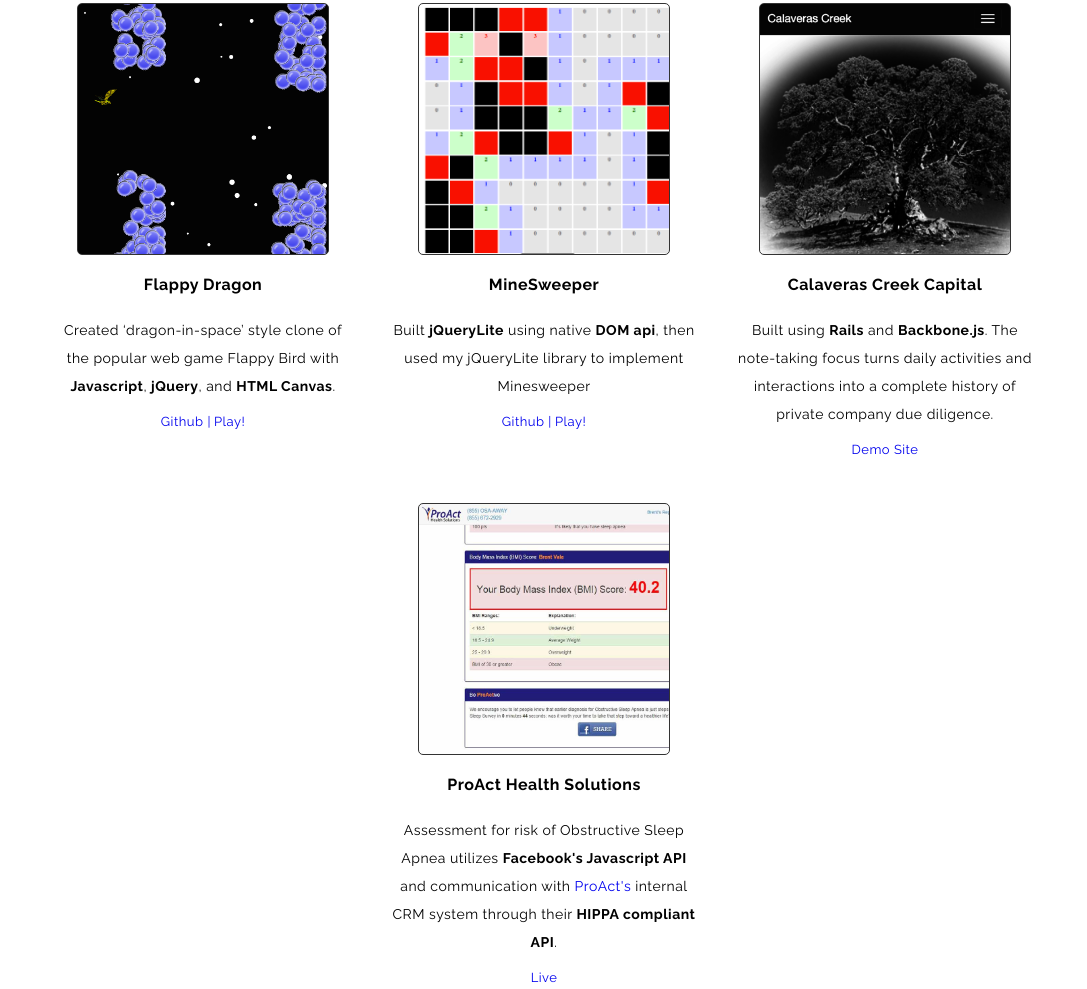
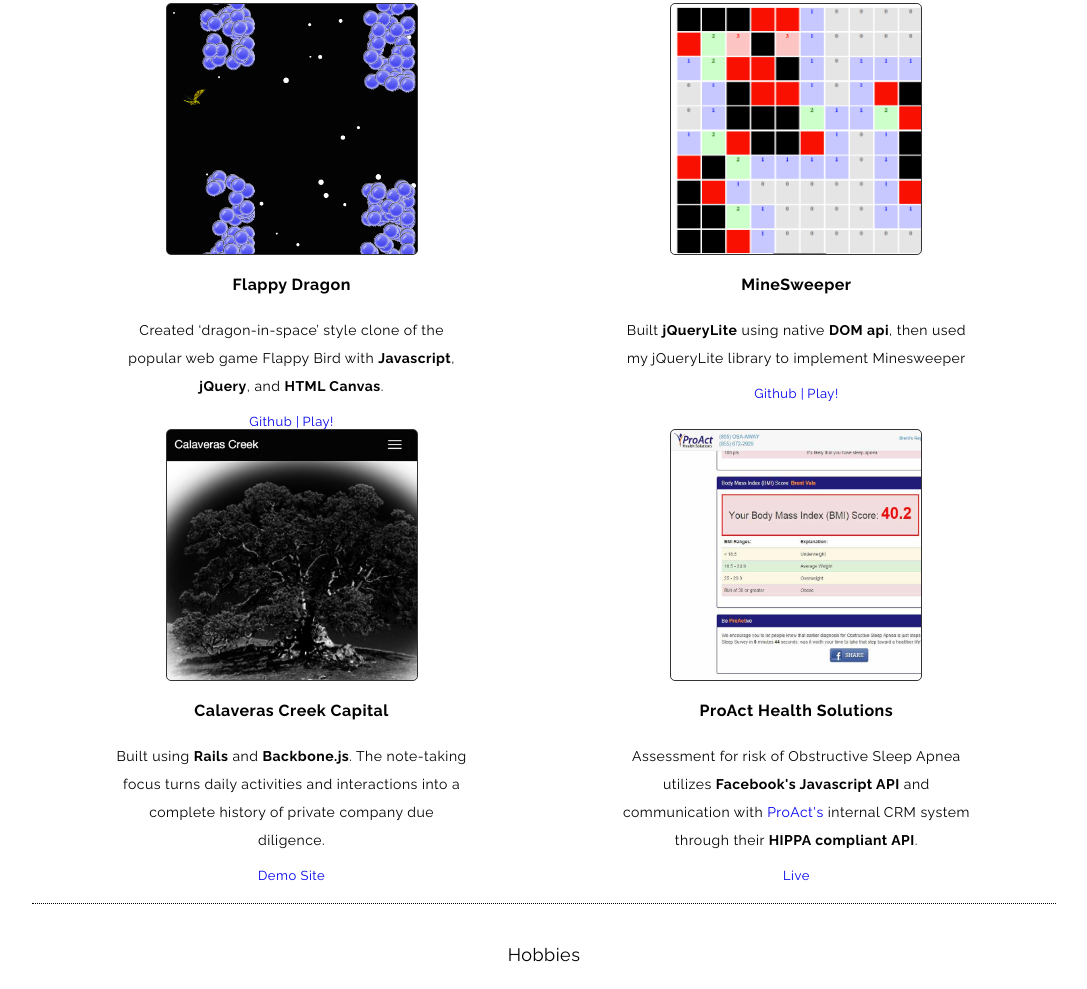
Before and after one commit to brentvale/brentvale, a plain HTML site: page index.html in a window 1280 px wide. Shown: the part 1211-2200 px from the top of the page, without its empty margins (96-1183 px from the left). Drawn offline with nearby package versions, Linux system fonts and the light colour scheme.

Commit message:
minor optimizations for mobile

```diff
--- a/css/main.css
+++ b/css/main.css
@@ -139,26 +139,20 @@
 #projectsContainer{
   width:80%;
 }
-@media screen and (max-width: 769px){
-  .project-container{
-    width:99%;
-  }
-}
 @media screen and (min-width: 769px){
   .project-container{
     width:49%;
   }
 }
-@media screen and (min-width: 1200px){
+@media screen and (max-width: 768px){
   .project-container{
-    width:33%;
+    width:99%;
   }
 }
 .project-container{
   display:inline-block;
-  height:50em;
   position:relative;
-  vertical-align:top
+  vertical-align:top;
 }
 .project-title{
   text-align:center;
@@ -171,6 +165,11 @@
   line-height:2.0em;
   text-align:center;
   width:90%;
+}
+@media screen and (min-width: 768px){
+  .project-description{
+    width:70%;
+  }
 }
 .project-image-container{
   width:250px;
```
Also changed, not shown: index.html (+0 -1 lines).
